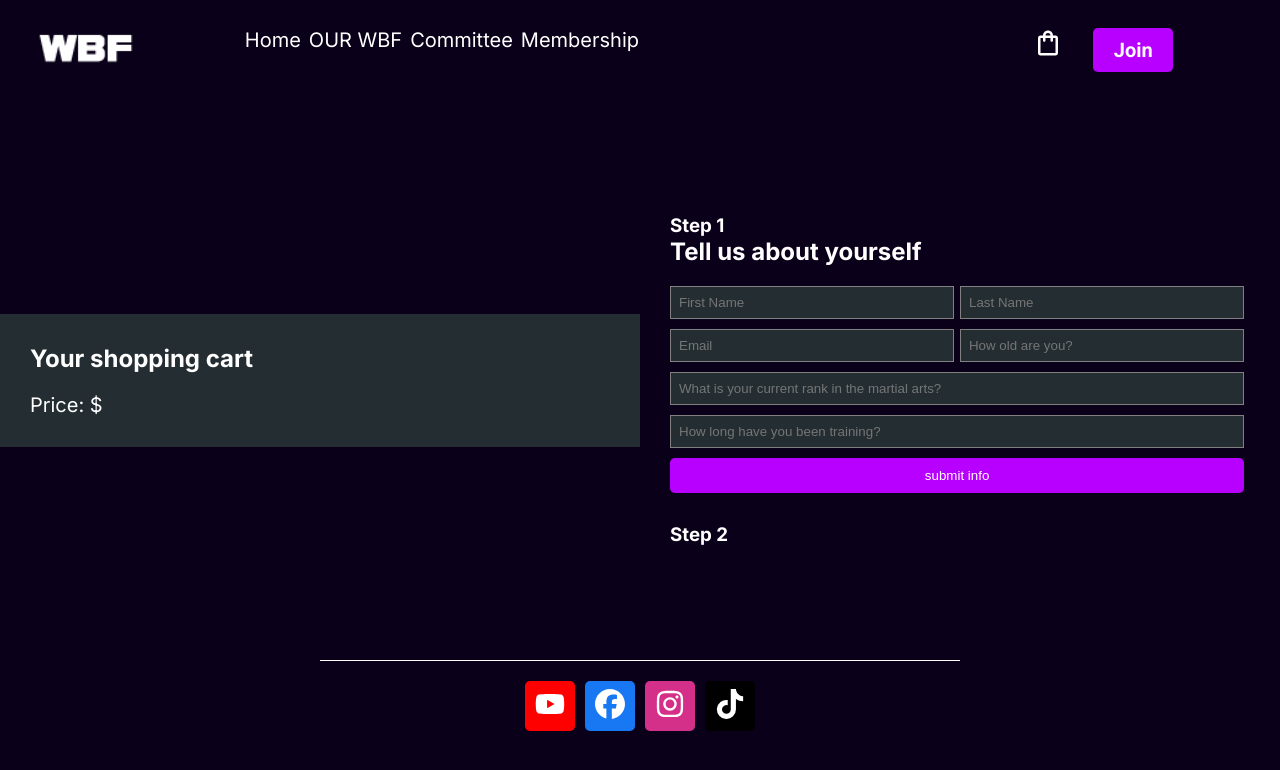
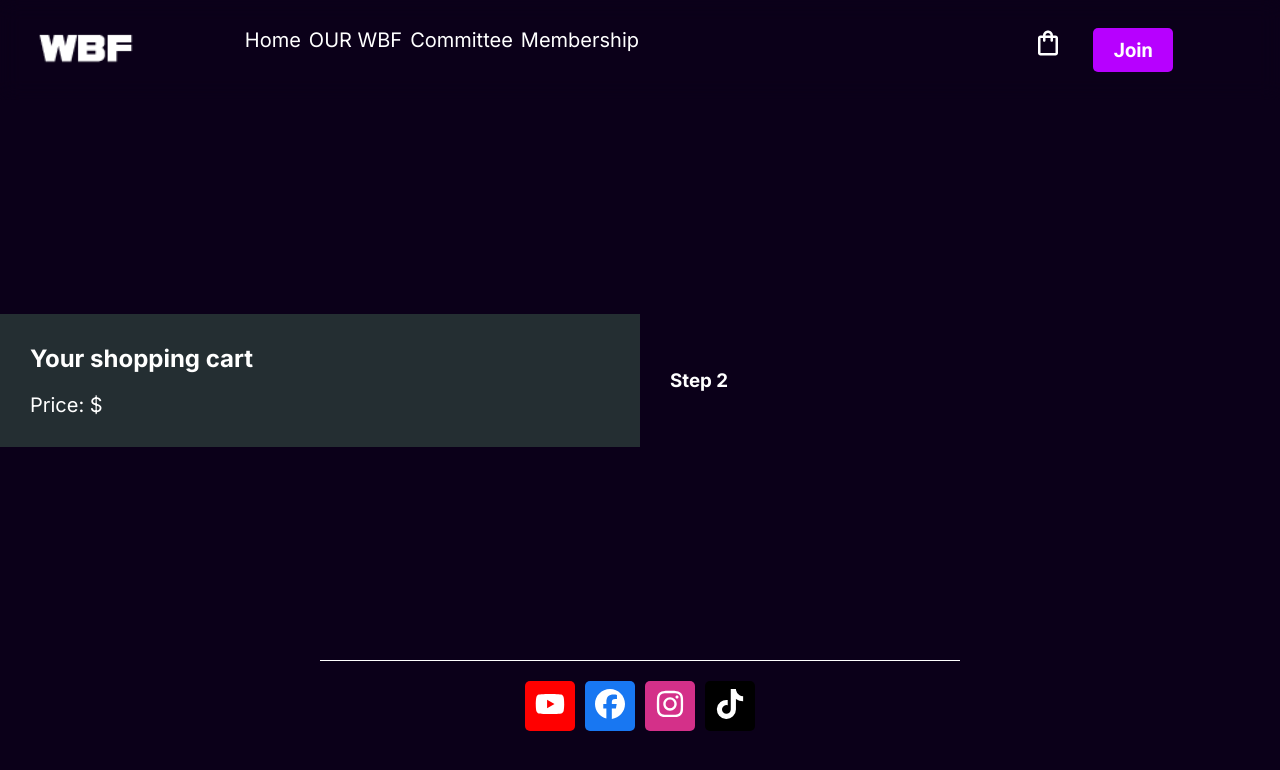
Before and after one commit to FerZva/world-bushido-federation-landingpage, a Next.js app: page /cart in a window 1280 px wide. Shown: the top 770 px of the page. Built offline with nearby package versions, Linux system fonts and the light colour scheme.

Commit message:
Hidding cx details form

```diff
--- a/src/app/cart/page.js
+++ b/src/app/cart/page.js
@@ -10,7 +10,7 @@ import Image from "next/image";
 
 
 function Page({ searchParams }) {
-  const [divValue, setDivValue] = useState(1);
+  const [divValue, setDivValue] = useState(2);
   const [paymentApproved, setPaymentApproved] = useState(false);
 
 
```
